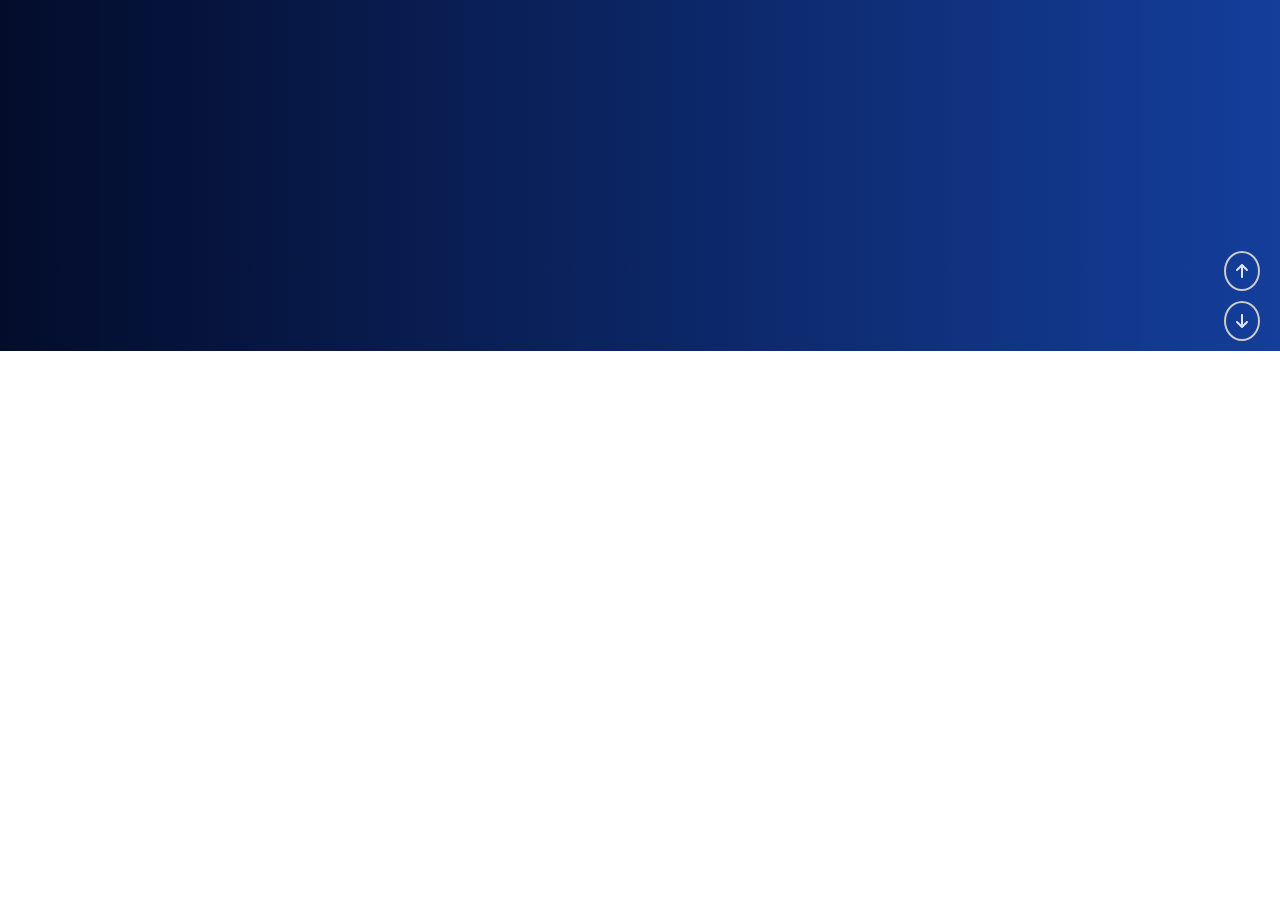
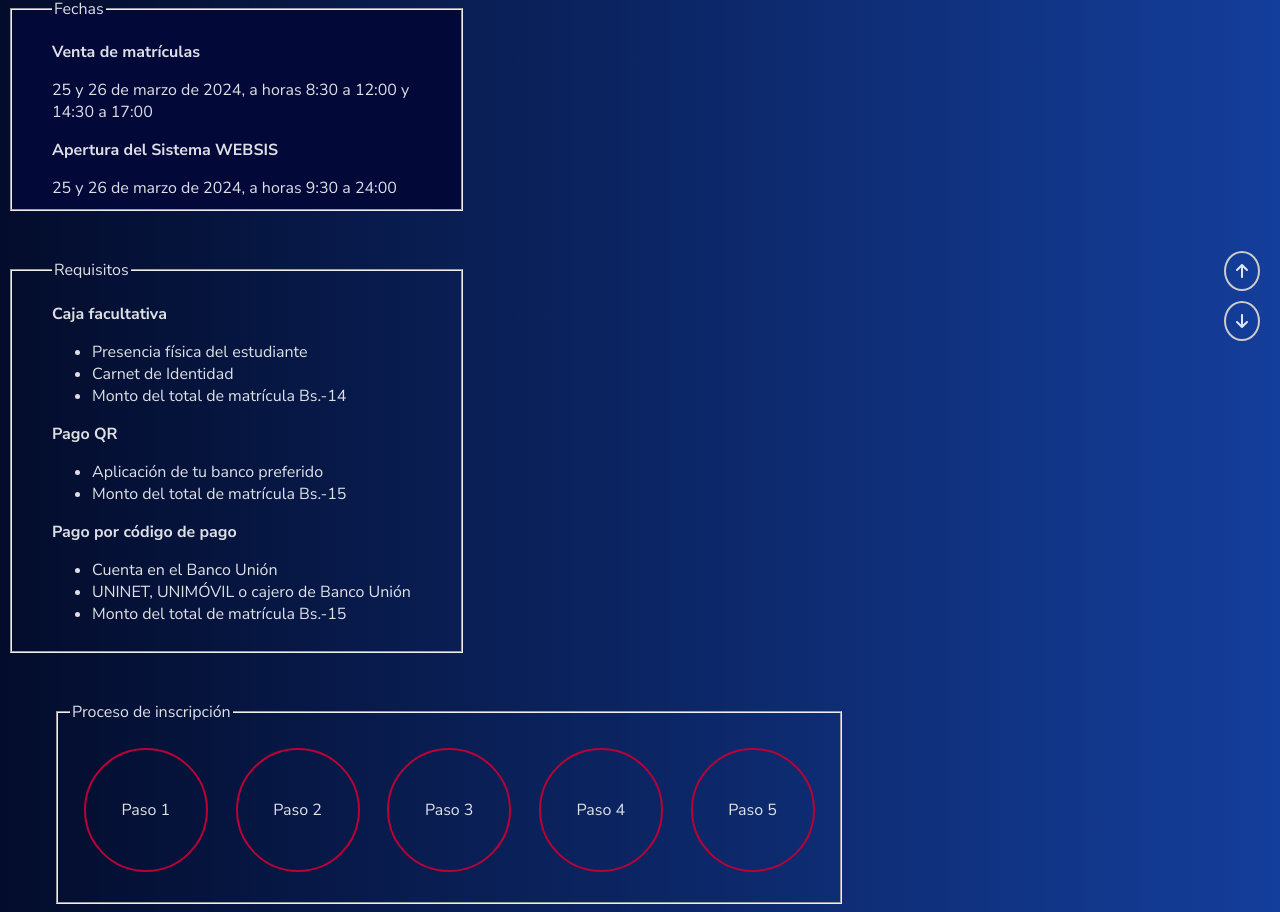
Before and after one commit to elprogramadorr/info-sistemas-webapp, a React (Vite) app: page /estudiantes-regulares in a window 1280 px wide. Shown: the part 449-1361 px from the top of the page. Before the commit the page ends 800 px from the top, so only its background shows below. Built offline with nearby package versions, Linux system fonts and the light colour scheme; a web font is replaced by a local one.

Commit message:
add sections for inscripciones

```diff
--- a/src/screens/ModuloEstRegulares/ModuloEstudiantesRegulares.jsx
+++ b/src/screens/ModuloEstRegulares/ModuloEstudiantesRegulares.jsx
@@ -3,9 +3,10 @@ import DropdownMenu from "../../utils/DropdownMenu";
 import { Button } from "@mui/material";
 import MigaDePan from "../../utils/MigaDePan";
 import FechasScreen from "./FechasScreen";
+import ProcesoScreen from "./ProcesoScreen";
+import RequisitoScreen from "./RequisitoScreen.jsx";
 import { FontAwesomeIcon } from '@fortawesome/react-fontawesome';
 import { faArrowUp, faArrowDown } from '@fortawesome/free-solid-svg-icons';
-
 
 function DropdownItem({ text, isSelected, onClick }) {
   const styles = {
@@ -25,7 +26,7 @@ function DropdownItem({ text, isSelected, onClick }) {
 }
 
 const EstudiantesRegulares = () => {
-  const [selectedItem, setSelectedItem] = useState(null);
+  const [selectedItem, setSelectedItem] = useState('Fechas');
 
   const handleItemClick = (text) => {
     setSelectedItem(text);
@@ -65,12 +66,16 @@ const EstudiantesRegulares = () => {
   };
 
   const renderContent = () => {
+    if(selectedItem === null) {
+      handleItemClick("Fechas");
+      return <FechasScreen />
+    }
     if (selectedItem === "Fechas") {
       return <FechasScreen />
     } else if (selectedItem === "Requisitos") {
-      return <div> Reqio </div>
+      return <RequisitoScreen />
     } else if (selectedItem === "Proceso") {
-      return <div> Fechas </div>
+      return  <ProcesoScreen />
     } else if (selectedItem === "Auxiliaturas") {
       return <div> Aux </div>
     } else if (selectedItem === "Cambio de carrera") {
@@ -88,24 +93,24 @@ const EstudiantesRegulares = () => {
     <>
       <div style={{ marginTop: '1.5rem', display: 'flex', flexDirection: 'row', gap: '2rem', flexWrap: 'wrap', }}>
         <div>
-          <DropdownMenu label="Inscripciones">
+          <DropdownMenu label="Inscripciones" defaultOpen={true}>
             <DropdownItem text="Fechas" isSelected={selectedItem === "Fechas"} onClick={() => handleItemClick("Fechas")} />
             <DropdownItem text="Requisitos" isSelected={selectedItem === "Requisitos"} onClick={() => handleItemClick("Requisitos")} />
             <DropdownItem text="Proceso" isSelected={selectedItem === "Proceso"} onClick={() => handleItemClick("Proceso")} />
           </DropdownMenu>
-          <DropdownMenu label="Trámites">
+          <DropdownMenu label="Trámites" defaultOpen={false}>
             <DropdownItem text="Auxiliaturas" isSelected={selectedItem === "Auxiliaturas"} onClick={() => handleItemClick("Auxiliaturas")} />
             <DropdownItem text="Cambio de carrera" isSelected={selectedItem === "Cambio de carrera"} onClick={() => handleItemClick("Cambio de carrera")} />
             <DropdownItem text="Solicitud para trabajo dirigido" isSelected={selectedItem === "Solicitud para trabajo dirigido"} onClick={() => handleItemClick("Solicitud para trabajo dirigido")} />
             <DropdownItem text="Registro de tema de perfil" isSelected={selectedItem === "Registro de tema de perfil"} onClick={() => handleItemClick("Registro de tema de perfil")} />
             <DropdownItem text="Defensa pública" isSelected={selectedItem === "Defensa pública"} onClick={() => handleItemClick("Defensa pública")} />
           </DropdownMenu>
-          <DropdownMenu label="Documentos">
+          <DropdownMenu label="Documentos" defaultOpen={false} >
             <DropdownItem text="Guías de elaboración" isSelected={selectedItem === "Guías de elaboración"} onClick={() => handleItemClick("Guías de elaboración")} />
             <DropdownItem text="Certificaciones de solvencia" isSelected={selectedItem === "Certificaciones de solvencia"} onClick={() => handleItemClick("Certificaciones de solvencia")} />
             <DropdownItem text="Titulación" isSelected={selectedItem === "Titulación"} onClick={() => handleItemClick("Titulación")} />
           </DropdownMenu>
-          <DropdownMenu label="Proyectos de fin de carrera">
+          <DropdownMenu label="Proyectos de fin de carrera" defaultOpen={false} >
             <DropdownItem text="Banco de temas disponibles" isSelected={selectedItem === "Banco de temas disponibles"} onClick={() => handleItemClick("Banco de temas disponibles")} />
             <DropdownItem text="Buscador de proyectos" isSelected={selectedItem === "Buscador de proyectos"} onClick={() => handleItemClick("Buscador de proyectos")} />
             <DropdownItem text="Convocatorias" isSelected={selectedItem === "Convocatorias"} onClick={() => handleItemClick("Convocatorias")} />
--- /dev/null
+++ b/src/screens/ModuloEstRegulares/ProcesoScreen.jsx
@@ -0,0 +1,137 @@
+import { useState } from "react";
+import Tooltip from '@mui/material/Tooltip';
+
+const events = [
+  { paso: 'Paso 1', description: `1. Ingrese al WebSISS\n\n 2. Seleccione la Pestaña de "Inscripción"\n\n3. De clic en el Botón de "Pagar Matrícula"` },
+  { paso: 'Paso 2', description: 'Para realizar el pago de la matrícula deberá una vez ingresado en WebSISS:\n\n 1. Dar clic en el botón “PAGO ELECTRONICO”' },
+  { paso: 'Paso 3', description: 'Puede realizar el pago por caja aproximandose con los requisitos mencionados o realizar el pago electrónico por Código QR o de pago mediante el sistema de pasarela de pagos.' },
+  { paso: 'Paso 4', description: '1.Ingrese al WebSISS\n\n 2. Seleccione "Obtención de Cod. de Acceso para Inscripción" \n\n3.Seleccione "Enviar códigos" para obtenerlos a través de su correo electrónico' },
+  { paso: 'Paso 5', description: 'El día habilitado para toma de materias puede realizarlo indicando\n\n 2 códigos de acceso solicitados' }
+];
+
+const Timeline = () => {
+  const [selectedEvent, setSelectedEvent] = useState(null);
+  const [seleccionado, setSeleccionado] = useState(null);
+
+  const styles = {
+    timelineContainer: {
+      display: 'flex',
+      flexDirection: 'column',
+      alignItems: 'center',
+    },
+    timeline: {
+      display: 'flex',
+      justifyContent: 'space-around',
+      width: '100%',
+      margin: '20px 0',
+    },
+    timelineEvent: {
+      position: 'relative',
+      cursor: 'pointer',
+    },
+    circle: (seleccionado)=> ({
+      width: '120px',
+      height: '120px',
+      borderRadius: '50%',
+      border: '2px solid #BB0036',
+      display: 'flex',
+      justifyContent: 'center',
+      alignItems: 'center',
+      transition: 'background-color 0.3s',
+      backgroundColor: seleccionado ? '#BB0036' : 'transparent',
+    }),
+    eventDetails: {
+      marginTop: '20px',
+      textAlign: 'center',
+    }
+  };
+
+  return (
+    <div style={styles.timelineContainer}>
+      <div style={styles.timeline}>
+        {events.map((event, index) => (
+          <div
+            key={index}
+            style={styles.timelineEvent}
+            onClick={() => setSelectedEvent(event)}
+            onMouseEnter={() => setSeleccionado(index)}
+            onMouseLeave={() => setSeleccionado(null)}
+          >
+            <div style={styles.circle(seleccionado === index)}>{event.paso}</div>
+          </div>
+        ))}
+      </div>
+      {selectedEvent && (
+        <div style={styles.eventDetails}>
+          <h2>{selectedEvent.paso}</h2>
+          <p>
+            {selectedEvent.description.split('\n').map((line, index) => (
+              <span key={index}>
+                {line}
+                <br />
+              </span>
+            ))}
+          </p>
+        </div>
+      )}
+    </div>
+  );
+};
+
+const ProcesoScreen = () => {
+  const styles = {
+    field: {
+      paddingLeft: 40,
+      paddingRight: 30,
+      width: '40%',
+    },
+    fieldMain: {
+      backgroundColor: '#020837',
+      paddingLeft: 40,
+      paddingRight: 30,
+      width: '80%',
+      marginLeft:'3rem'
+    },
+  };
+  return (
+    <div>
+      <div style={{ display: 'flex', gap: '3rem', flexWrap: 'wrap' }}>
+        <fieldset style={styles.field}>
+          <legend>Fechas</legend>
+          <p><b>Venta de matrículas</b></p>
+          <div>25 y 26 de marzo de 2024, a horas 8:30 a 12:00 y 14:30 a 17:00</div>
+          <p><b>Apertura del Sistema WEBSIS</b></p>
+          <div>25 y 26 de marzo de 2024, a horas 9:30 a 24:00</div>
+        </fieldset>
+        <fieldset style={styles.field}>
+          <legend> Requisitos </legend>
+          <p><b>Caja facultativa</b></p>
+          <ul>
+            <li>Presencia física del estudiante</li>
+            <li>Carnet de Identidad</li>
+            <li>Monto del total de matrícula Bs.-14</li>
+          </ul>
+          <p><b>Pago QR</b></p>
+          <ul>
+            <li>Aplicación de tu banco preferido</li>
+            <li>Monto del total de matrícula Bs.-15</li>
+          </ul>
+          <p><b>Pago por código de pago</b></p>
+          <ul>
+            <li>Cuenta en el Banco Unión</li>
+            <li>UNINET, UNIMÓVIL o cajero de Banco Unión</li>
+            <li>Monto del total de matrícula Bs.-15</li>
+          </ul>
+        </fieldset>
+        <fieldset style={styles.fieldMain}>
+          <Tooltip title='Haga click en un círculo para conocer más información sobre este'><legend>Proceso de inscripción</legend></Tooltip>
+          <Timeline />
+        </fieldset>
+      </div>
+      <div>
+
+      </div>
+    </div>
+  )
+};
+export default ProcesoScreen;
--- /dev/null
+++ b/src/screens/ModuloEstRegulares/RequisitoScreen.jsx
@@ -0,0 +1,136 @@
+import { useState } from "react";
+import Tooltip from '@mui/material/Tooltip';
+
+const events = [
+  { paso: 'Paso 1', description: `1. Ingrese al WebSISS\n\n 2. Seleccione la Pestaña de "Inscripción"\n\n3. De clic en el Botón de "Pagar Matrícula"` },
+  { paso: 'Paso 2', description: 'Para realizar el pago de la matrícula deberá una vez ingresado en WebSISS:\n\n 1. Dar clic en el botón “PAGO ELECTRONICO”' },
+  { paso: 'Paso 3', description: 'Puede realizar el pago por caja aproximandose con los requisitos mencionados o realizar el pago electrónico por Código QR o de pago mediante el sistema de pasarela de pagos.' },
+  { paso: 'Paso 4', description: '1.Ingrese al WebSISS\n\n 2. Seleccione "Obtención de Cod. de Acceso para Inscripción" \n\n3.Seleccione "Enviar códigos" para obtenerlos a través de su correo electrónico' },
+  { paso: 'Paso 5', description: 'El día habilitado para toma de materias puede realizarlo indicando\n\n 2 códigos de acceso solicitados' }
+];
+
+const Timeline = () => {
+  const [selectedEvent, setSelectedEvent] = useState(null);
+  const [seleccionado, setSeleccionado] = useState(null);
+
+  const styles = {
+    timelineContainer: {
+      display: 'flex',
+      flexDirection: 'column',
+      alignItems: 'center',
+    },
+    timeline: {
+      display: 'flex',
+      justifyContent: 'space-around',
+      width: '100%',
+      margin: '20px 0',
+    },
+    timelineEvent: {
+      position: 'relative',
+      cursor: 'pointer',
+    },
+    circle: (seleccionado)=> ({
+      width: '120px',
+      height: '120px',
+      borderRadius: '50%',
+      border: '2px solid #BB0036',
+      display: 'flex',
+      justifyContent: 'center',
+      alignItems: 'center',
+      transition: 'background-color 0.3s',
+      backgroundColor: seleccionado ? '#BB0036' : 'transparent',
+    }),
+    eventDetails: {
+      marginTop: '20px',
+      textAlign: 'center',
+    }
+  };
+
+  return (
+    <div style={styles.timelineContainer}>
+      <div style={styles.timeline}>
+        {events.map((event, index) => (
+          <div
+            key={index}
+            style={styles.timelineEvent}
+            onClick={() => setSelectedEvent(event)}
+            onMouseEnter={() => setSeleccionado(index)}
+            onMouseLeave={() => setSeleccionado(null)}
+          >
+            <div style={styles.circle(seleccionado === index)}>{event.paso}</div>
+          </div>
+        ))}
+      </div>
+      {selectedEvent && (
+        <div style={styles.eventDetails}>
+          <h2>{selectedEvent.paso}</h2>
+          <p>
+            {selectedEvent.description.split('\n').map((line, index) => (
+              <span key={index}>
+                {line}
+                <br />
+              </span>
+            ))}
+          </p>
+        </div>
+      )}
+    </div>
+  );
+};
+
+const RequisitoScreen = () => {
+  const styles = {
+    field: {
+      paddingLeft: 40,
+      paddingRight: 30,
+      width: '40%',
+    },
+    fieldMain: {
+      backgroundColor: '#020837',
+      paddingLeft: 40,
+      paddingRight: 30,
+      width: '40%',
+    },
+  };
+  return (
+    <div>
+      <div style={{ display: 'flex', gap: '3rem', flexWrap: 'wrap' }}>
+        <fieldset style={styles.field}>
+          <legend>Fechas</legend>
+          <p><b>Venta de matrículas</b></p>
+          <div>25 y 26 de marzo de 2024, a horas 8:30 a 12:00 y 14:30 a 17:00</div>
+          <p><b>Apertura del Sistema WEBSIS</b></p>
+          <div>25 y 26 de marzo de 2024, a horas 9:30 a 24:00</div>
+        </fieldset>
+        <fieldset style={styles.fieldMain}>
+          <legend> Requisitos </legend>
+          <p><b>Caja facultativa</b></p>
+          <ul>
+            <li>Presencia física del estudiante</li>
+            <li>Carnet de Identidad</li>
+            <li>Monto del total de matrícula Bs.-14</li>
+          </ul>
+          <p><b>Pago QR</b></p>
+          <ul>
+            <li>Aplicación de tu banco preferido</li>
+            <li>Monto del total de matrícula Bs.-15</li>
+          </ul>
+          <p><b>Pago por código de pago</b></p>
+          <ul>
+            <li>Cuenta en el Banco Unión</li>
+            <li>UNINET, UNIMÓVIL o cajero de Banco Unión</li>
+            <li>Monto del total de matrícula Bs.-15</li>
+          </ul>
+        </fieldset>
+        <fieldset style={{width: '80%', marginLeft:'3rem'}}>
+          <Tooltip title='Haga click en un círculo para conocer más información sobre este'><legend>Proceso de inscripción</legend></Tooltip>
+          <Timeline />
+        </fieldset>
+      </div>
+      <div>
+
+      </div>
+    </div>
+  )
+};
+export default RequisitoScreen;
--- a/src/utils/DropdownMenu.jsx
+++ b/src/utils/DropdownMenu.jsx
@@ -1,8 +1,8 @@
 // DropdownMenu.js
 import React, { useState } from 'react';
 
-function DropdownMenu({ label, children }) {
-  const [isOpen, setIsOpen] = useState(false);
+function DropdownMenu({ label, children, defaultOpen}) {
+  const [isOpen, setIsOpen] = useState(defaultOpen);
 
   const toggleDropdown = () => {
     //if(localStorage.getItem('isPressedEstRegular') === 'false') {
```
